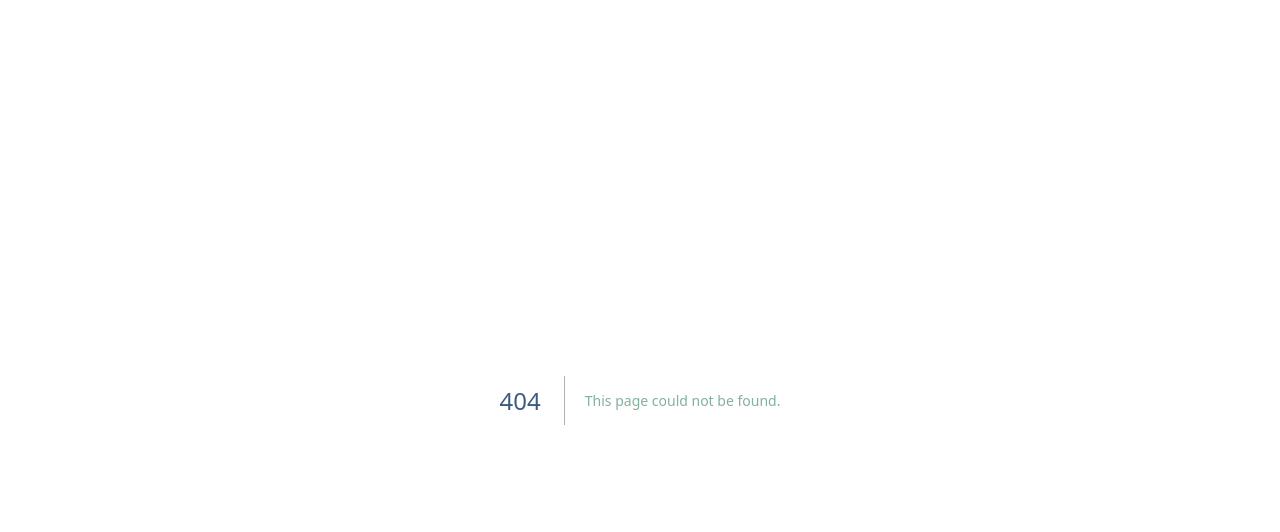
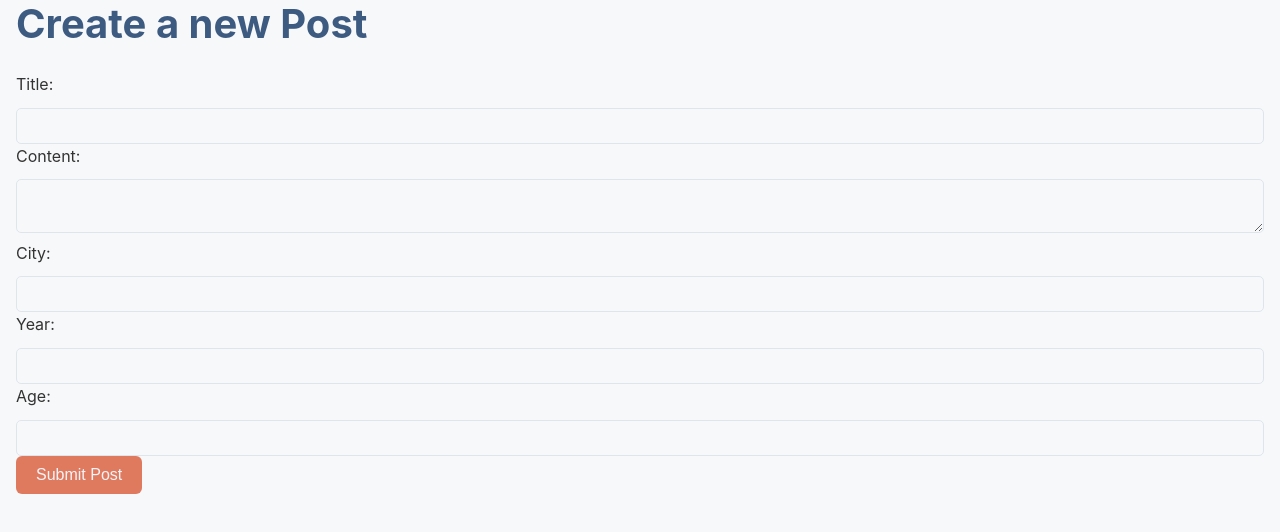
Before and after one commit to cc-co-code/cece-capstone-project, a Next.js app: page /create-post in a window 1280 px wide. Before the commit this address had no page. Shown: the top 532 px of the page. Built offline with nearby package versions, Linux system fonts and the light colour scheme.

Commit message:
blogposts and api route work

```diff
--- /dev/null
+++ b/pages/api/blogposts.js
@@ -0,0 +1,43 @@
+import dbConnect from "@/lib/mongodb";
+import mongoose from "mongoose";
+
+const blogPostSchema = new mongoose.Schema({
+  title: { type: String, required: true },
+  content: { type: String, required: true },
+  city: { type: String },
+  year: { type: Number },
+  age: { type: Number },
+  createdAt: { type: Date, default: Date.now },
+});
+
+const BlogPost =
+  mongoose.models.BlogPost || mongoose.model("BlogPost", blogPostSchema);
+
+export default async function handler(req, res) {
+  await dbConnect(); // Ensure connection is established
+
+  if (req.method === "POST") {
+    try {
+      const { title, content, city, year, age } = req.body;
+
+      const newBlogPost = new BlogPost({
+        title,
+        content,
+        city,
+        year,
+        age,
+      });
+
+      await newBlogPost.save();
+
+      res
+        .status(201)
+        .json({ message: "Post successfully created!", newBlogPost });
+    } catch (error) {
+      console.error(error);
+      res.status(500).json({ message: "Error creating the post." });
+    }
+  } else {
+    res.status(405).json({ message: "Method not allowed" });
+  }
+}
--- a/pages/api/hello.js
+++ /dev/null
@@ -1,5 +0,0 @@
-// Next.js API route support: https://nextjs.org/docs/api-routes/introduction
-
-export default function handler(req, res) {
-  res.status(200).json({ name: "John Doe" });
-}
--- /dev/null
+++ b/pages/create-post.js
@@ -0,0 +1,10 @@
+import BlogPostForm from "@/src/components/BlockPostForm";
+
+export default function CreatePostPage() {
+  return (
+    <div>
+      <h1>Create a new Post</h1>
+      <BlogPostForm />
+    </div>
+  );
+}
--- /dev/null
+++ b/src/components/BlockPostForm.js
@@ -0,0 +1,96 @@
+import { useState } from "react";
+import React from "react";
+
+function BlogPostForm() {
+  const [title, setTitle] = useState("");
+  const [content, setContent] = useState("");
+  const [city, setCity] = useState("");
+  const [year, setYear] = useState("");
+  const [age, setAge] = useState("");
+  const [message, setMessage] = useState(""); // For displaying success or error messages
+
+  const handleSubmit = async (e) => {
+    e.preventDefault();
+
+    // Package form data into an object
+    const blogPost = { title, content, city, year, age };
+
+    try {
+      // Send request to your API to save the blog post
+      const response = await fetch("/api/blogposts", {
+        method: "POST",
+        headers: {
+          "Content-Type": "application/json",
+        },
+        body: JSON.stringify(blogPost),
+      });
+
+      if (response.ok) {
+        setMessage("Post successfully created!");
+        // Reset form
+        setTitle("");
+        setContent("");
+        setCity("");
+        setYear("");
+        setAge("");
+      } else {
+        setMessage("Error creating post.");
+      }
+    } catch (error) {
+      console.error("Error:", error);
+      setMessage("Error creating post.");
+    }
+  };
+
+  return (
+    <div>
+      {message && <p>{message}</p>}
+      <form onSubmit={handleSubmit}>
+        <label>
+          Title:
+          <input
+            type="text"
+            value={title}
+            onChange={(e) => setTitle(e.target.value)}
+            required
+          />
+        </label>
+        <label>
+          Content:
+          <textarea
+            value={content}
+            onChange={(e) => setContent(e.target.value)}
+            required
+          />
+        </label>
+        <label>
+          City:
+          <input
+            type="text"
+            value={city}
+            onChange={(e) => setCity(e.target.value)}
+          />
+        </label>
+        <label>
+          Year:
+          <input
+            type="number"
+            value={year}
+            onChange={(e) => setYear(e.target.value)}
+          />
+        </label>
+        <label>
+          Age:
+          <input
+            type="number"
+            value={age}
+            onChange={(e) => setAge(e.target.value)}
+          />
+        </label>
+        <button type="submit">Submit Post</button>
+      </form>
+    </div>
+  );
+}
+
+export default BlogPostForm;
```
